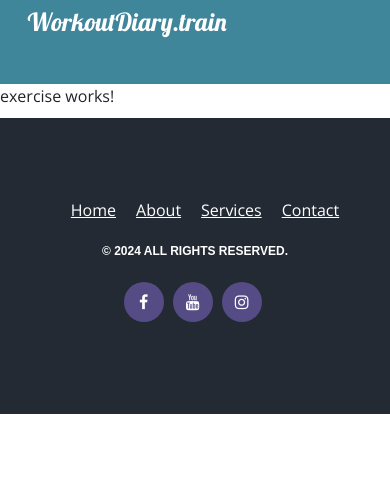
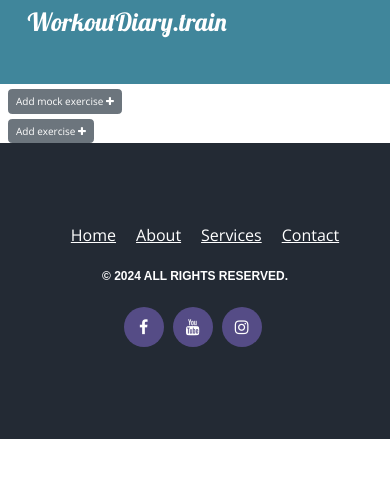
Before and after one commit to jacks7891/workoutDiaryFE, an Angular app: page /exercises in a window 390 px wide. Shown: the top 478 px of the page. Built offline with nearby package versions, Linux system fonts and the light colour scheme.

Commit message:
Update exercise.component.html

```diff
--- a/src/app/components/exercise/exercise.component.html
+++ b/src/app/components/exercise/exercise.component.html
@@ -1 +1,38 @@
-<p>exercise works!</p>
+<div class="container content">
+  <div>
+    <button (click)="createMockExercise()" class="btn btn-secondary tooltips float-lg-none mt-2" data-placement="top" data-toggle="tooltip" data-original-title="Add">Add mock exercise <i class="fa fa-plus"></i></button>
+  </div>
+  <div>
+    <button (click)="createExercise()" class="btn btn-secondary tooltips float-lg-start mt-2" data-placement="top" data-toggle="tooltip" data-original-title="Add">Add exercise <i class="fa fa-plus"></i></button>
+  </div>
+    <div class="row">
+        <div class="col-md-6 col-xl-3 mt-2" *ngFor="let exercise of exercises">
+            <div class="card m-b-30">
+                <div class="card-body row">
+                    <div class="col-6">
+                        <a href=""><img src="{{exercise.imageUrl}}" alt="" class="img-fluid rounded-circle w-60"></a>
+                    </div>
+                    <div class="col-6 card-title align-self-center mb-0">
+                        <h5>{{exercise.name}}</h5>
+                        <p class="m-0">Id: {{exercise.id}}</p>
+                    </div>
+                </div>
+                <ul class="list-group list-group-flush">
+                    <li class="list-group-item"><i class="fa fa-clock-o float-md-end"></i>Durata : <a href="#">{{exercise.durata}}</a></li>
+                    <li class="list-group-item"><i class="fa fa-bullseye float-md-end"></i>Target : {{exercise.target}}</li>
+                </ul>
+                <div class="card-body">
+                    <div class="float-md-end btn-group btn-group-sm">
+                        <button (click)="updateExercise(exercise)" class="btn btn-secondary"><i class="fa fa-pencil"></i></button>
+                        <button (click)="deleteExercise(exercise.id!)" class="btn btn-secondary"><i class="fa fa-times"></i></button>
+                    </div>
+                    <ul class="social-links list-inline mb-0">
+                        <!-- <li class="list-inline-item"><a title="" data-placement="top" data-toggle="tooltip" class="tooltips" href="" data-original-title="Facebook"><i class="fa fa-facebook"></i></a></li>
+                        <li class="list-inline-item"><a title="" data-placement="top" data-toggle="tooltip" class="tooltips" href="" data-original-title="Twitter"><i class="fa fa-twitter"></i></a></li>
+                        <li class="list-inline-item"><a title="" data-placement="top" data-toggle="tooltip" class="tooltips" href="" data-original-title="Skype"><i class="fa fa-skype"></i></a></li> -->
+                    </ul>
+                </div>
+            </div>
+        </div>
+    </div>
+</div>
```
